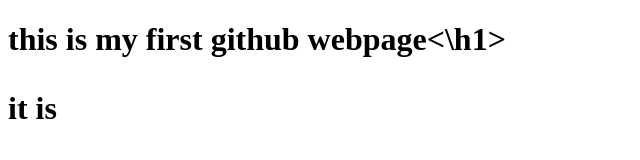
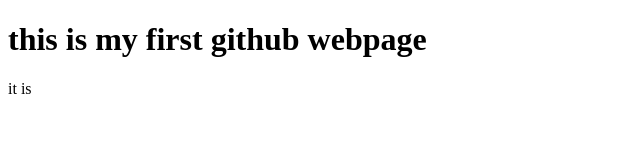
Before and after one commit to stringsuhan/courserawebdev, a plain HTML site: page site/index.html in a window 1280 px wide. Shown: the whole page, without its empty margins (0-640 px from the left). Drawn offline with Linux system fonts and the light colour scheme.

Commit message:
some changes

```diff
--- a/site/index.html
+++ b/site/index.html
@@ -5,7 +5,7 @@
  	<meta name="viewport" content="width=device-width, initial-scale=1">
  	<title>Hello all</title>
  </head>
- <h1> this is my first github webpage<\h1>
+ <h1> this is my first github webpage</h1>
  <body>
  <p> it is <p>
  </body>
```
